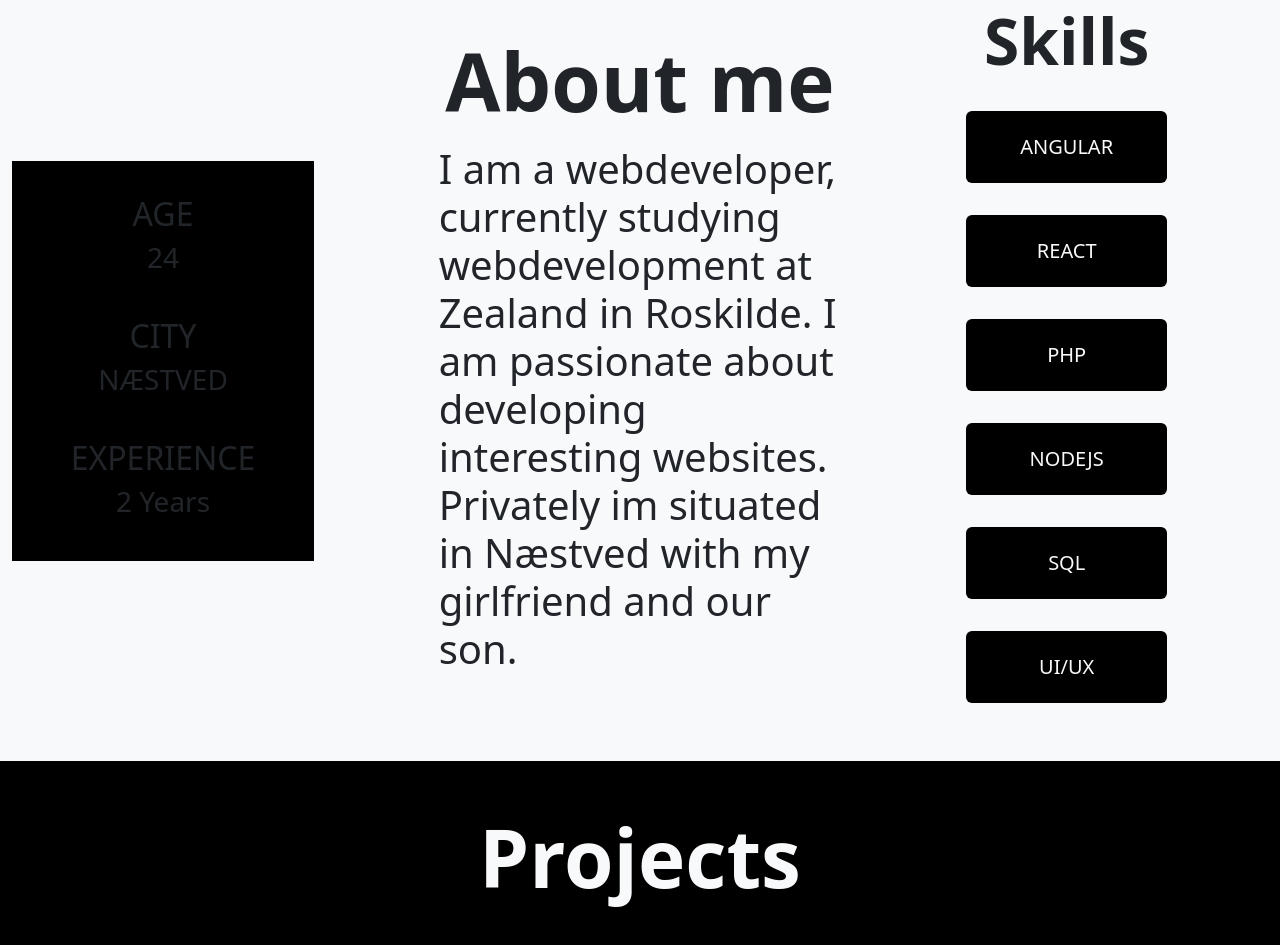
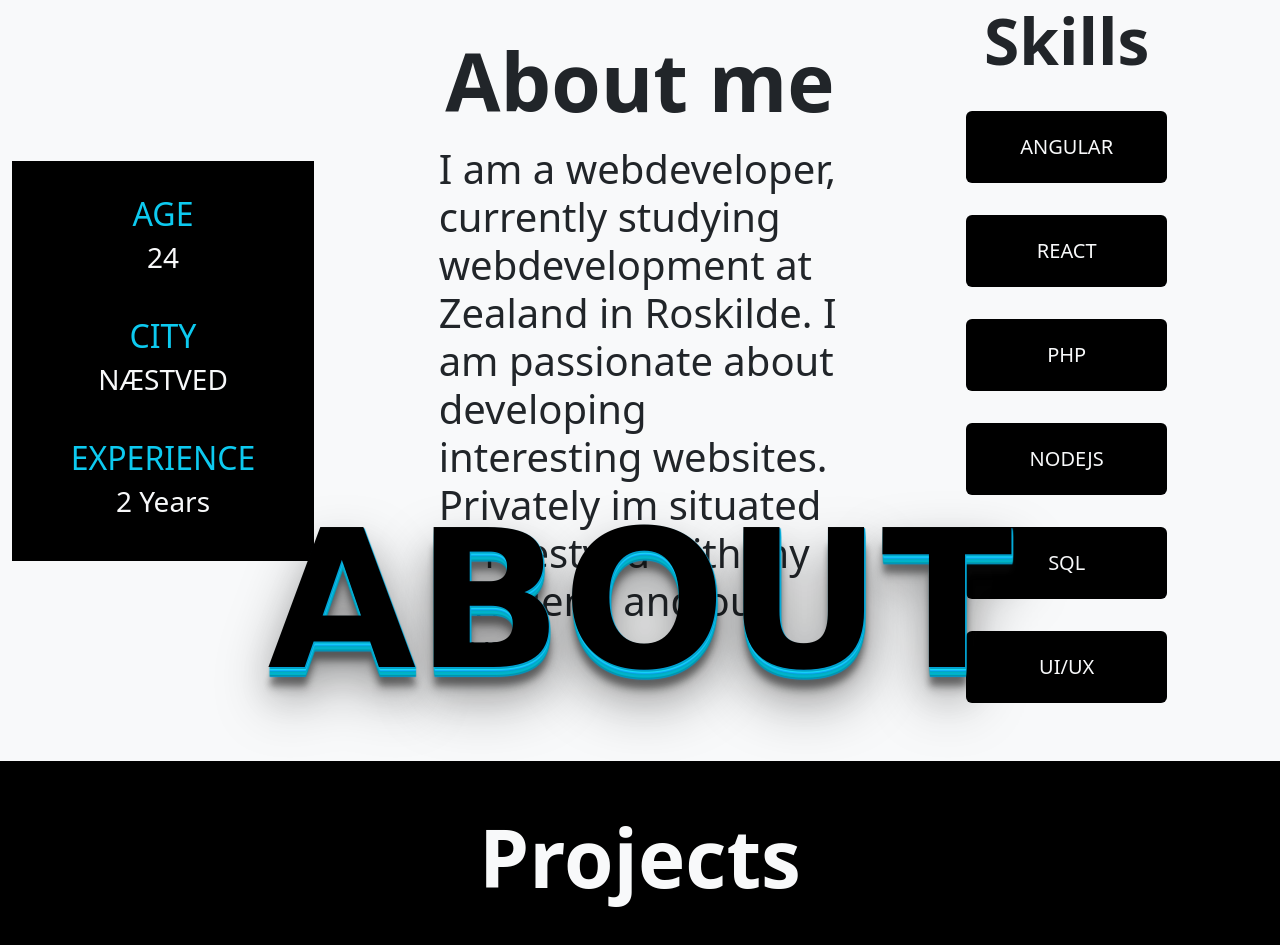
Before and after one commit to jacobgervin/MyPortfolio, a plain HTML site: page index.html in a window 1280 px wide. Shown: the part 839-1784 px from the top of the page. Drawn offline with nearby package versions, Linux system fonts and the light colour scheme.

Commit message:
more about changes

```diff
--- a/index.html
+++ b/index.html
@@ -3,6 +3,7 @@
   <head>
     <meta charset="utf-8">
     <meta name="viewport" content="width=device-width, initial-scale=1">
+    <link rel="stylesheet" href="style.css">
     <title>Bootstrap demo</title>
     <link href="https://cdn.jsdelivr.net/npm/bootstrap@5.3.0-alpha1/dist/css/bootstrap.min.css" rel="stylesheet" integrity="sha384-GLhlTQ8iRABdZLl6O3oVMWSktQOp6b7In1Zl3/Jr59b6EGGoI1aFkw7cmDA6j6gD" crossorigin="anonymous">
   </head>
@@ -35,27 +36,27 @@
         <div class="d-flex flex-column align-items-center vw-50 vh-50">
 
           <div>
-          <h1 class="display-1 text-uppercase fw-bold">Jacob Gervin</h1>
+          <h1 class="display-1 text-uppercase fw-bold text-light">Jacob Gervin</h1>
           </div>
           <h2 class="text-uppercase display-5">Webdeveloper</h2>
         </div>
       </div>
 
-      <div class="vw-100 vh-100 bg-light justify-content-center align-items-center d-flex ">
+      <div class="vw-100 vh-100 bg-light justify-content-center align-items-center d-flex position-relative ">
         <div class="row w-100 h-100">
           <div class="col d-flex flex-column justify-content-center">
             <div class="bg-black h-50 w-75 d-flex flex-column justify-content-evenly align-items-center">
               <div class="text-center">
-                <p class="h2">AGE</p>
-                <p class="h3">24</p>
+                <p class="h2 text-info">AGE</p>
+                <p class="h3 text-light">24</p>
               </div>
               <div class="text-center">
-                <p class="h2">CITY</p>
-                <p class="h3">NÆSTVED</p>
+                <p class="h2 text-info">CITY</p>
+                <p class="h3 text-light">NÆSTVED</p>
               </div>
               <div class="text-center">
-                <p class="h2">EXPERIENCE</p>
-                <p class="h3">2 Years</p>
+                <p class="h2 text-info">EXPERIENCE</p>
+                <p class="h3 text-light">2 Years</p>
               </div>
             </div>
           </div>
@@ -76,6 +77,7 @@
             <div class="w-50 py-4 bg-black text-light my-3 text-center rounded h5">UI/UX</div>
           </div>
         </div>
+        <p class="threed position-absolute ">ABOUT</p>
       </div>
 
       <div class="h-auto vw-100">
--- /dev/null
+++ b/style.css
@@ -0,0 +1,22 @@
+.threed {
+    text-transform: uppercase;
+    font-family: verdana;
+    font-size: 12em;
+    bottom: 0;
+    font-weight: 700;
+    color: #000000;
+    text-shadow: 1px 1px 1px #00a5dc,
+        1px 2px 1px #029bba,
+        1px 3px 1px #18e8ff,
+        1px 4px 1px #17aeff,
+        1px 5px 1px #00a0d0,
+        1px 6px 1px #00b6bc,
+        1px 7px 1px #00afdb,
+        1px 8px 1px #00bac0,
+        1px 9px 1px #0191a8,
+        1px 10px 1px #0099cc,
+    1px 18px 6px rgba(16,16,16,0.4),
+    1px 22px 10px rgba(16,16,16,0.2),
+    1px 25px 35px rgba(16,16,16,0.2),
+    1px 30px 60px rgba(16,16,16,0.4);
+}
```
